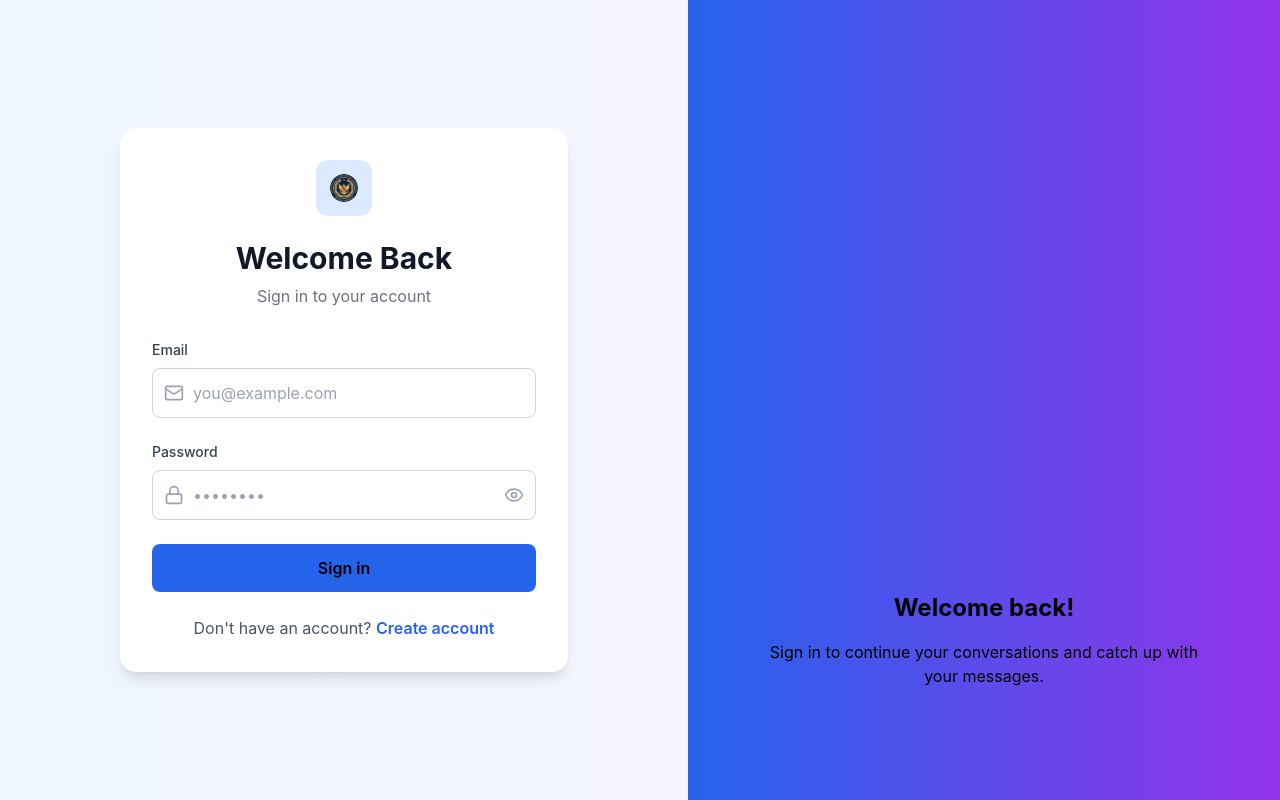
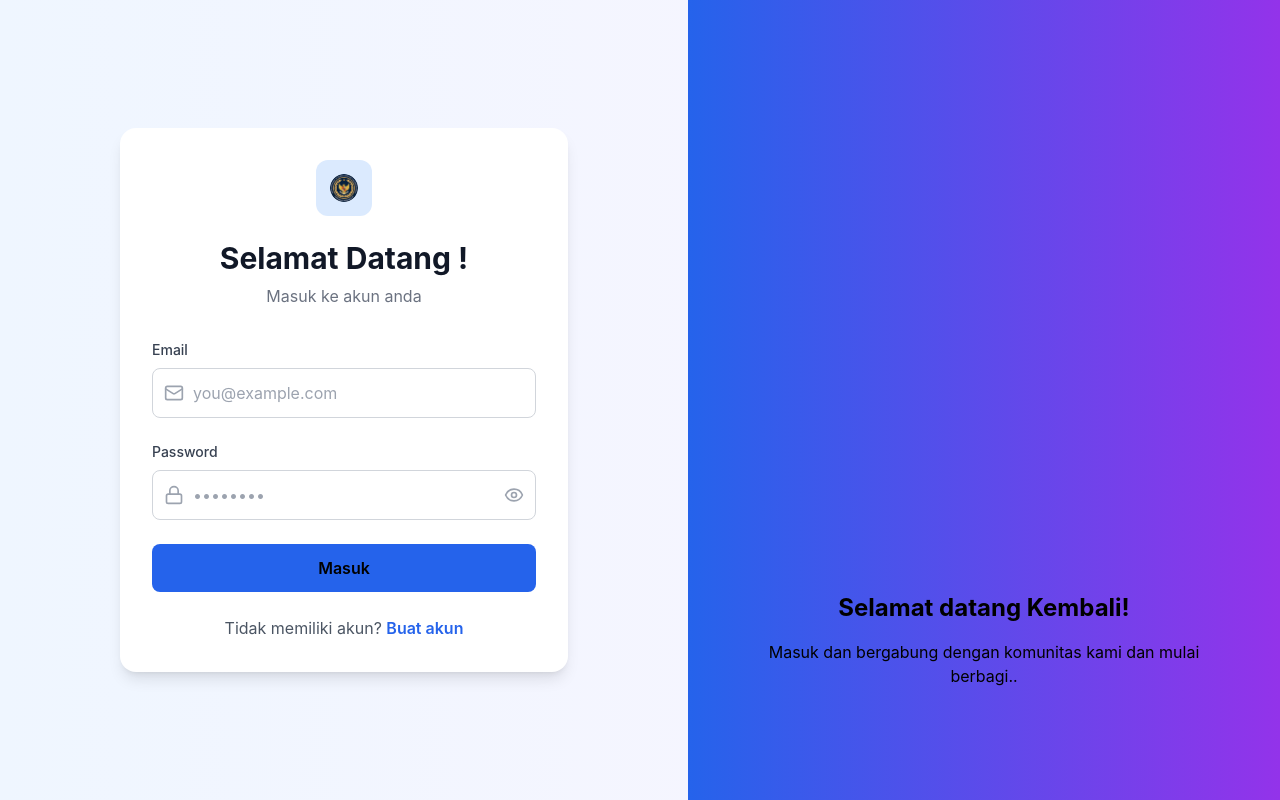
Before and after one commit to ismailmail123/batari_frontend, a React (Create React App) app: page / in a window 1280 px wide. Built offline with nearby package versions, Linux system fonts and the light colour scheme.

Commit message:
update language

```diff
--- a/src/pages/Login/index.jsx
+++ b/src/pages/Login/index.jsx
@@ -39,8 +39,8 @@ const LoginPage = () => {
               <div className="w-14 h-14 rounded-xl bg-blue-100 flex items-center justify-center">
                 <img src={logoimipas} className="w-7 h-7 text-blue-600 rounded-full" />
               </div>
-              <h1 className="text-3xl font-bold mt-4 text-gray-900">Welcome Back</h1>
-              <p className="text-gray-500">Sign in to your account</p>
+              <h1 className="text-3xl font-bold mt-4 text-gray-900">Selamat Datang !</h1>
+              <p className="text-gray-500">Masuk ke akun anda</p>
             </div>
           </div>
 
@@ -100,10 +100,10 @@ const LoginPage = () => {
               {isLoggingIn ? (
                 <div className="flex items-center justify-center gap-2">
                   <Loader2 className="h-5 w-5 animate-spin" />
-                  Loading...
+                  Memuat...
                 </div>
               ) : (
-                "Sign in"
+                "Masuk"
               )}
             </button>
           </form>
@@ -111,9 +111,9 @@ const LoginPage = () => {
           {/* Sign Up Link */}
           <div className="text-center mt-6">
             <p className="text-gray-600">
-              Don&apos;t have an account?{" "}
+             Tidak memiliki akun?{" "}
               <Link to="/register" className="text-blue-600 hover:text-blue-700 font-semibold">
-                Create account
+                Buat akun
               </Link>
             </p>
           </div>
@@ -123,8 +123,8 @@ const LoginPage = () => {
       {/* Right Side - Image/Pattern */}
       <div className="flex-1 hidden lg:flex items-center justify-center bg-gradient-to-r from-blue-600 to-purple-600">
         <AuthImagePattern
-          title={"Welcome back!"}
-          subtitle={"Sign in to continue your conversations and catch up with your messages."}
+          title={"Selamat datang Kembali!"}
+          subtitle={"Masuk dan bergabung dengan komunitas kami dan mulai berbagi.."}
         />
       </div>
     </div>
```
